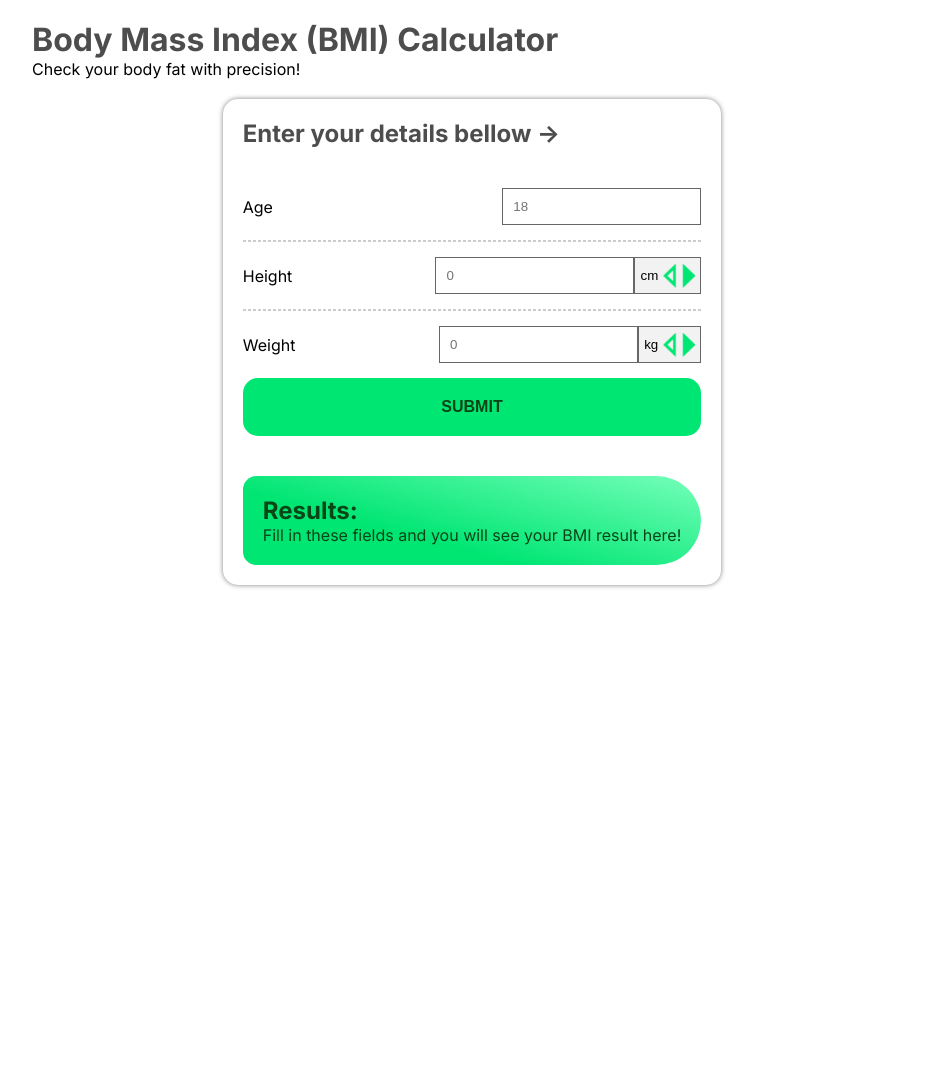
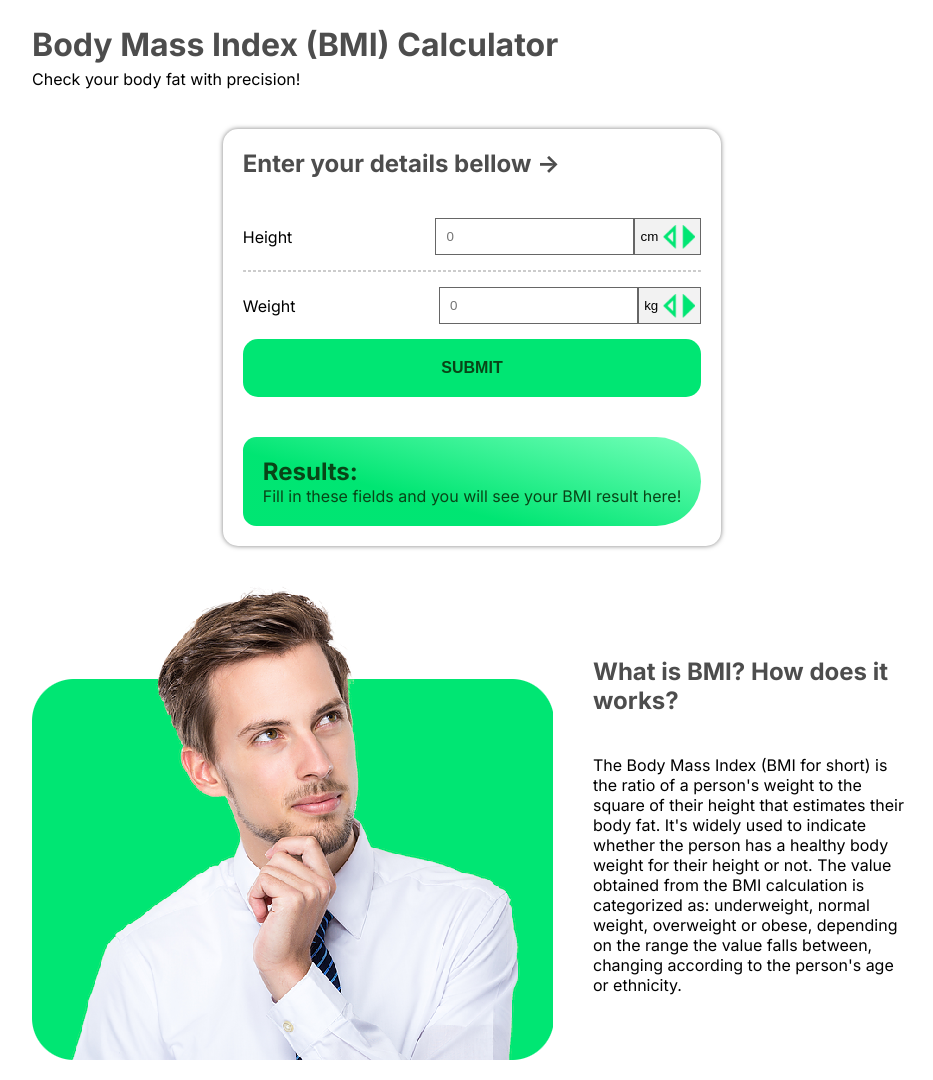
Before and after one commit to nandgt/bmicalc, a plain HTML site: page index.html in a window 1280 px wide. Shown: the whole page, without its empty margins (168-1101 px from the left). Before the commit the page ends 800 px from the top, so only its background shows below. Drawn offline with Linux system fonts and the light colour scheme.

Commit message:
Add BMI info

```diff
--- a/index.html
+++ b/index.html
@@ -3,7 +3,7 @@
   <head>
     <meta charset="UTF-8" />
     <meta name="viewport" content="width=device-width, initial-scale=1.0" />
-    <title>BmiCALC</title>
+    <title>bmiCALC</title>
     <link rel="icon" type="image/x-icon" href="images/favicon.ico" />
     <link rel="stylesheet" href="style.css" />
   </head>
@@ -18,13 +18,6 @@
         <h2>Enter your details bellow -&gt;</h2>
 
         <form class="calculator__form">
-          <section class="calculator-form__input">
-            <p>Age</p>
-            <input type="number" placeholder="18" min="1" required />
-          </section>
-
-          <hr />
-
           <section class="calculator-form__input">
             <p>Height</p>
             <section class="calculator-input__fields">
@@ -57,6 +50,14 @@
           <p>Fill in these fields and you will see your BMI result here!</p>
         </section>
       </div>
+
+      <div class="info">
+        <img src="images/person-thinking.png" />
+        <section class="info__content">
+          <h1>What is BMI? How does it works?</h1>
+          <p>The Body Mass Index (BMI for short) is the ratio of a person's weight to the square of their height that estimates their body fat. It's widely used to indicate whether the person has a healthy body weight for their height or not. The value obtained from the BMI calculation is categorized as: underweight, normal weight, overweight or obese, depending on the range the value falls between, changing according to the person's age or ethnicity.</p>
+        </section>
+      </div>
     </main>
   </body>
 </html>
--- a/style.css
+++ b/style.css
@@ -7,14 +7,16 @@
 }
 
 body {
+  padding: 20px 200px;
   font-family: 'Inter', sans-serif;
 }
 
-header {
-  padding: 20px 200px;
+button {
+  cursor: pointer;
 }
 
-header h1 {
+h1 {
+  margin: 5px 0;
   color: hsl(0, 0%, 30%);
 }
 
@@ -23,7 +25,7 @@ header h1 {
   flex-direction: column;
   gap: 40px;
 
-  margin: 0 auto;
+  margin: 40px auto;
   padding: 20px;
   max-width: fit-content;
 
@@ -99,6 +101,13 @@ header h1 {
   border-radius: 15px 50px 50px 15px;
 }
 
-button {
-  cursor: pointer;
+.info {
+  display: flex;
+  align-items: center;
+  gap: 40px;
+
 }
+
+.info h1 {
+  margin-bottom: 40px;
+}
```
Also changed, not shown: images/person-thinking.png (added), 1 other file.
